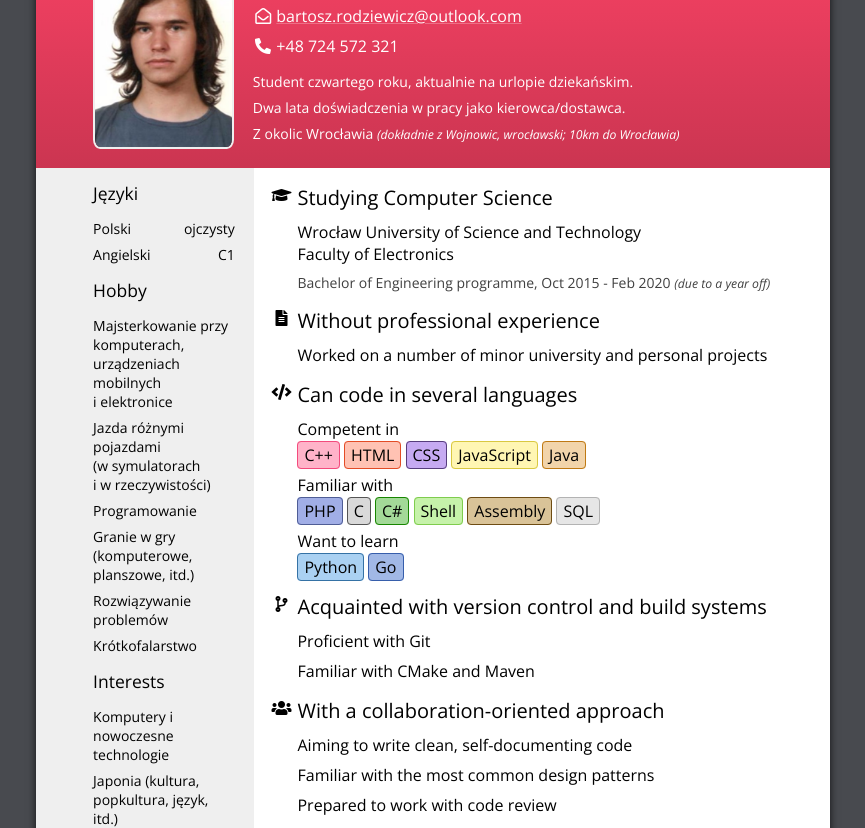
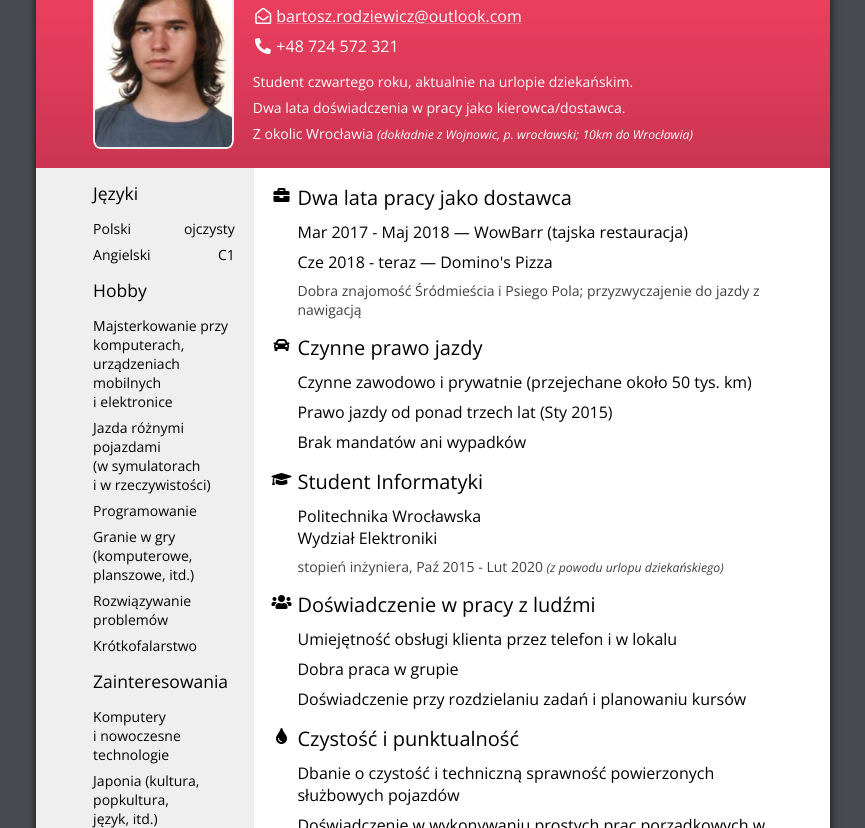
Before and after one commit to baatochan/baatochan.github.io, a plain HTML site: page cv_driver/resume.html in a window 1280 px wide. Shown: the part 109-937 px from the top of the page, without its empty margins (207-1072 px from the left). Drawn offline with nearby package versions, Linux system fonts and the light colour scheme.

Commit message:
Change the actual content to reflect the driver position

```diff
--- a/cv_driver/resume.html
+++ b/cv_driver/resume.html
@@ -203,7 +203,7 @@
 				<div id="introduction">
 					<p>Student czwartego roku, aktualnie na urlopie dziekańskim.</p>
 					<p>Dwa lata doświadczenia w pracy jako kierowca/dostawca.</p>
-					<p>Z okolic Wrocławia <span class="sidenote">(dokładnie z Wojnowic, wrocławski; 10km do Wrocławia)</span></p>
+					<p>Z okolic Wrocławia <span class="sidenote">(dokładnie z Wojnowic, p. wrocławski; 10km do Wrocławia)</span></p>
 				</div>
 			</div>
 		</header>
@@ -227,99 +227,79 @@
 					<li>Majsterkowanie przy komputerach, urządzeniach mobilnych i elektronice</li>
 					<li>Jazda różnymi pojazdami (w symulatorach i w rzeczywistości)</li>
 					<li>Programowanie</li>
-					<li>Granie w gry (komputerowe, planszowe, itd.)</li>
+					<li>Granie w gry (komputerowe, planszowe, itd.)</li>
 					<li>Rozwiązywanie problemów</li>
 					<li>Krótkofalarstwo</li>
 				</ul>
 
-				<h4>Interests</h4>
+				<h4>Zainteresowania</h4>
 				<ul class="unindented-list">
-					<li>Komputery i nowoczesne technologie</li>
-					<li>Japonia (kultura, popkultura, język, itd.)</li>
+					<li>Komputery i nowoczesne technologie</li>
+					<li>Japonia (kultura, popkultura, język, itd.)</li>
 					<li>Seriale animowane</li>
 					<li>Transport publiczny</li>
 					<li>Gry komputerowe</li>
 				</ul>
+
+				<h4>Linki</h4>
+				<ul class="unindented-list">
+					<li>
+						<a href="https://www.linkedin.com/in/bartoszrodziewicz" class="link">
+							profil na LinkedIn
+							<p>linkedin.com/in/bartoszrodziewicz</p>
+						</a>
+					</li>
+				</ul>
+
 			</aside>
 
 			<article>
 				<ul class="fa-ul">
-					<li><span class="fa-li"><i class="fas fa-graduation-cap"></i></span>
-						<h4>Studying Computer Science</h4>
-						<p>
-							Wrocław University of Science and Technology<br />
-							Faculty of Electronics
-						</p>
-						<p class="subdescription">Bachelor of Engineering programme, Oct 2015 - Feb 2020 <span class="sidenote">(due to a year off)</span></p>
+					<li><span class="fa-li"><i class="fas fa-briefcase"></i></span>
+						<h4>Dwa lata pracy jako dostawca</h4>
+						<ul class="unindented-list">
+							<li>Mar 2017 - Maj 2018 — WowBarr (tajska restauracja)</li>
+							<li>Cze 2018 - teraz — Domino's Pizza</li>
+						</ul>
+						<p class="subdescription">Dobra znajomość Śródmieścia i Psiego Pola; przyzwyczajenie do jazdy z nawigacją</p>
 					</li>
 
-					<li><span class="fa-li"><i class="fas fa-file-alt"></i></span>
-						<h4>Without professional experience</h4>
+					<li><span class="fa-li"><i class="fas fa-car"></i></span>
+						<h4>Czynne prawo jazdy</h4>
 						<ul class="unindented-list">
-							<li>Worked on a number of minor university and personal projects</li>
+							<li>Czynne zawodowo i prywatnie (przejechane około 50 tys. km)</li>
+							<li>Prawo jazdy od ponad trzech lat (Sty 2015)</li>
+							<li>Brak mandatów ani wypadków</li>
 						</ul>
 					</li>
 
-					<li><span class="fa-li"><i class="fas fa-code"></i></span>
-						<h4>Can code in several languages</h4>
+					<li><span class="fa-li"><i class="fas fa-graduation-cap"></i></span>
+						<h4>Student Informatyki</h4>
+						<p>
+							Politechnika Wrocławska<br />
+							Wydział Elektroniki
+						</p>
+						<p class="subdescription">stopień inżyniera, Paź 2015 - Lut 2020 <span class="sidenote">(z powodu urlopu dziekańskiego)</span></p>
+					</li>
+
+					<li><span class="fa-li"><i class="fas fa-users"></i></span>
+						<h4>Doświadczenie w pracy z ludźmi</h4>
 						<ul class="unindented-list">
-							<li>
-								<p class="blocklist-label">Competent in</p>
-								<ul class="inline-blocklist">
-									<!-- border-color is the one used for a language on GitHub, background-color is mix of the GitHub one in HSV, when H is not touched, S is always 30 and V is between 80 to 100 depending on the look. -->
-									<li style="border-color: #f34b7d; background-color: #ffb3c9;">C++</li>
-									<li style="border-color: #e34c26; background-color: #ffc2b3;">HTML</li>
-									<li style="border-color: #563d7c; background-color: #c6aaf2;">CSS</li>
-									<li style="border-color: #d9c841; background-color: #fff6b3;">JavaScript</li>
-									<li style="border-color: #bf7913; background-color: #f2d4aa;">Java</li>
-								</ul>
-							</li>
-							<li>
-								<p class="blocklist-label">Familiar with</p>
-								<ul class="inline-blocklist">
-									<li style="border-color: #4f5d95; background-color: #a1aee6;">PHP</li>
-									<li style="border-color: #555555; background-color: #d9d9d9;">C</li>
-									<li style="border-color: #178600; background-color: #a3d998;">C#</li>
-									<li style="border-color: #7fcc4e; background-color: #c6f2aa;">Shell</li>
-									<li style="border-color: #6E4C13; background-color: #d9c398;">Assembly</li>
-									<li style="border-color: #b3b3b3; background-color: #e6e6e6;">SQL</li>
-								</ul>
-							</li>
-							<li>
-								<p class="blocklist-label">Want to learn</p>
-								<ul class="inline-blocklist">
-									<li style="border-color: #3572A5; background-color: #aad1f2;">Python</li>
-									<li style="border-color: #375eab; background-color: #a1b8e6;">Go</li>
-								</ul>
-							</li>
+							<li>Umiejętność obsługi klienta przez telefon i w lokalu</li>
+							<li>Dobra praca w grupie</li>
+							<li>Doświadczenie przy rozdzielaniu zadań i planowaniu kursów</li>
 						</ul>
 					</li>
 
-					<li><span class="fa-li"><i class="fas fa-code-branch"></i></span>
-						<h4>Acquainted with version control and build systems</h4>
+					<li><span class="fa-li"><i class="fas fa-tint"></i></span>
+						<h4>Czystość i punktualność</h4>
 						<ul class="unindented-list">
-							<li>Proficient with Git</li>
-							<li>Familiar with CMake and Maven</li>
+							<li>Dbanie o czystość i techniczną sprawność powierzonych służbowych pojazdów</li>
+							<li>Doświadczenie w wykonywaniu prostych prac porządkowych w lokalu</li>
+							<li>Punktualność w pracy i szybkie dostarczanie zamówień</li>
 						</ul>
 					</li>
 
-					<li><span class="fa-li"><i class="fas fa-users"></i></span>
-						<h4>With a collaboration-oriented approach</h4>
-						<ul class="unindented-list">
-							<li>Aiming to write clean, self-documenting code</li>
-							<li>Familiar with the most common design patterns</li>
-							<li>Prepared to work with code review</li>
-						</ul>
-					</li>
-
-					<li><span class="fa-li"><i class="fas fa-cogs"></i></span>
-						<h4>Mindful of software versatility aspects</h4>
-						<ul class="unindented-list">
-							<li>Internationalization</li>
-							<li>Code reusability</li>
-							<li>Platform independence</li>
-						</ul>
-					</li>
 				</ul>
 			</article>
 		</div>
```
